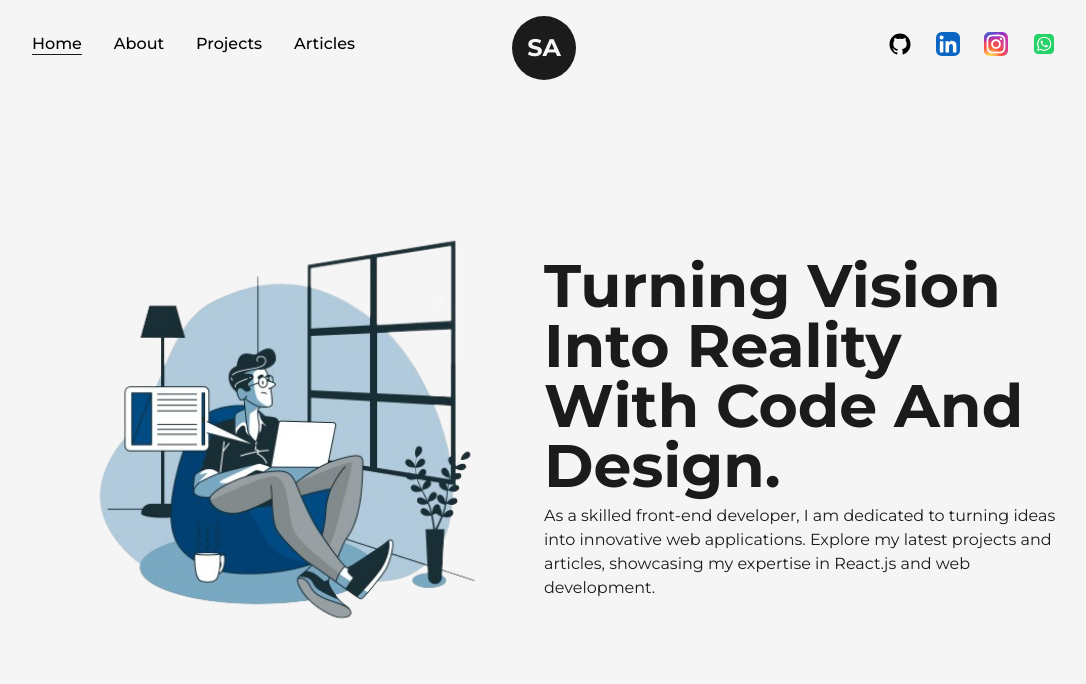
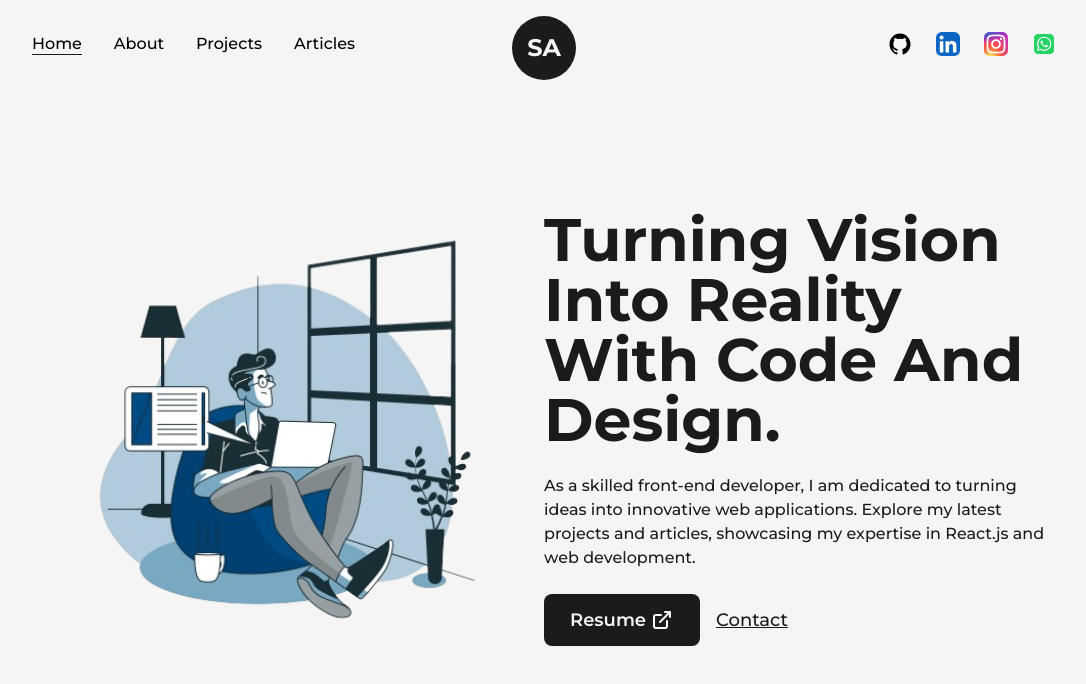
Before and after one commit to Suraj-Ambekar/portfolio-website, a Next.js app: page / in a window 1280 px wide. Shown: the top 684 px of the page, without its empty margins (96-1182 px from the left). Built offline with nearby package versions, Linux system fonts and the light colour scheme.

Commit message:
completed right side of the home and added links for resume and contact

```diff
--- a/src/pages/index.js
+++ b/src/pages/index.js
@@ -3,6 +3,8 @@ import Head from 'next/head';
 import Image from 'next/image';
 import profilePic from "../pages/new.png";
 import AnimatedText from '@/components/AnimatedText';
+import Link from 'next/link';
+import { LinkArrow } from '@/components/Icons';
 
 export default function Home() {
     return (
@@ -19,7 +21,22 @@ export default function Home() {
                         </div>
                         <div className='w-1/2 flex flex-col items-center self-center'>
                             <AnimatedText text="Turning Vision Into Reality With Code And Design." className='!text-6xl !text-left' />
-                            <p>As a skilled front-end developer, I am dedicated to turning ideas into innovative web applications. Explore my latest projects and articles, showcasing my expertise in React.js and web development.</p>
+                            <p className='my-4 text-base font-medium'>
+                                As a skilled front-end developer, I am dedicated to turning ideas into innovative web applications. Explore my latest projects and articles, showcasing my expertise in React.js and web development.
+                            </p>
+                            <div className='flex items-center self-start mt-2'>
+                                <Link href="/SurajAmbekar-Resume.pdf" target={"_blank"}
+                                    className='flex items-center bg-dark text-light p-2.5 px-6 rounded-lg text-lg font-semibold hover:bg-light hover:text-dark
+                                        border-2 border-solid border-transparent hover:border-dark
+                                    '
+                                    download={true}
+                                >
+                                    Resume <LinkArrow className={"w-6 ml-1"} />
+                                </Link>
+                                <Link href="mailto:ambekarsuraj03@gmail.com" target={"_blank"}
+                                    className='ml-4 text-lg font-medium capitalize text-dark underline'
+                                >Contact</Link>
+                            </div>
                         </div>
                     </div>
                 </Layout>
```
